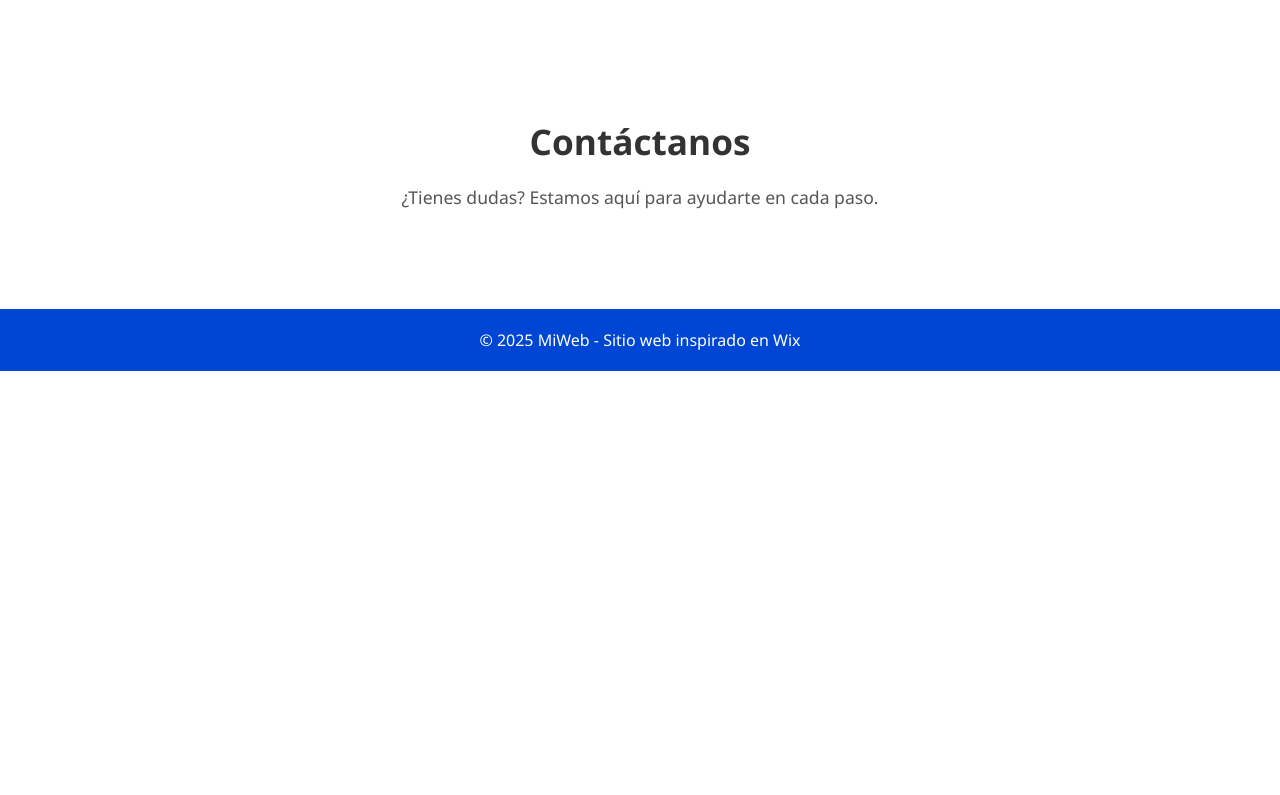
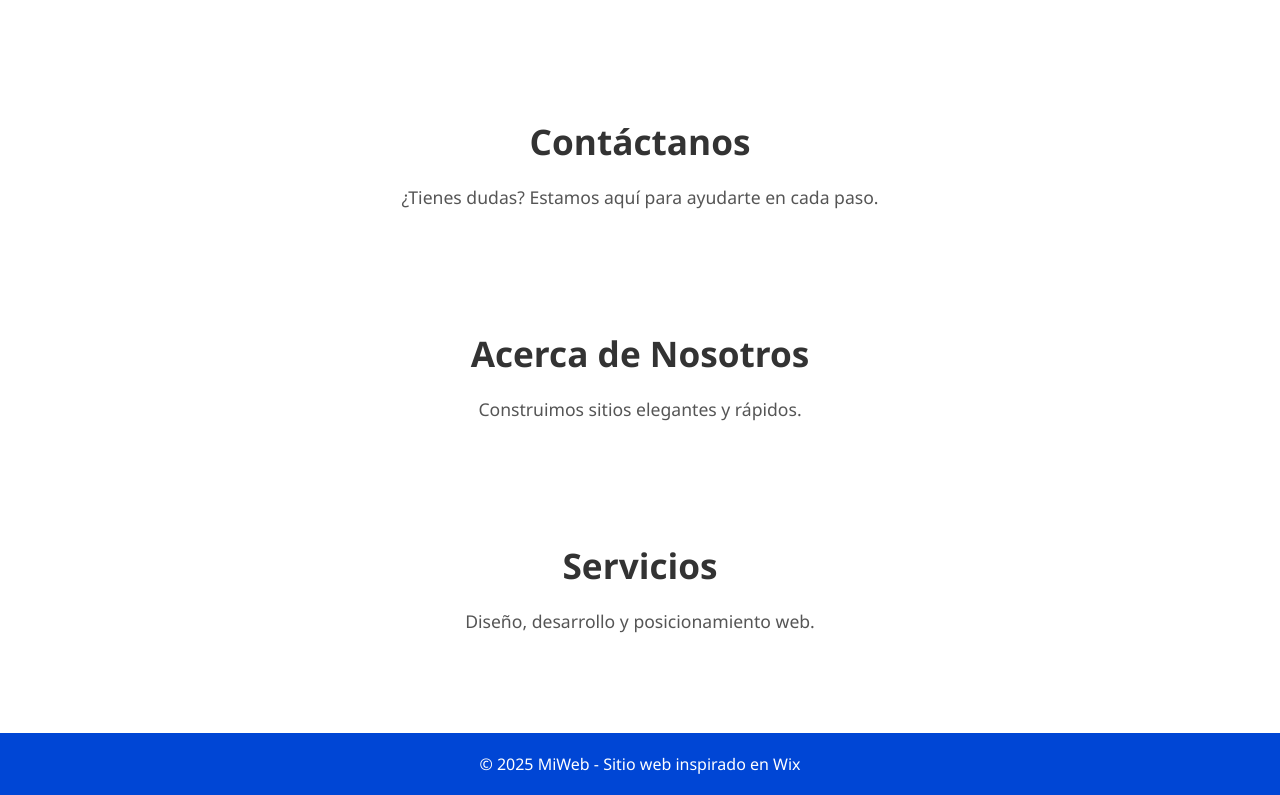
Before and after one commit to Sergio116-max/page-demo, a plain HTML site: page index.html in a window 1280 px wide. Shown: the part 1039-1834 px from the top of the page. Before the commit the page ends 1410 px from the top, so only its background shows below. Drawn offline with Linux system fonts and the light colour scheme.

Commit message:
Update index.html

```diff
--- a/index.html
+++ b/index.html
@@ -46,6 +46,16 @@
     <p>¿Tienes dudas? Estamos aquí para ayudarte en cada paso.</p>
   </section>
 
+  <section class="scroll-reveal">
+  <h2>Acerca de Nosotros</h2>
+  <p>Construimos sitios elegantes y rápidos.</p>
+  </section>
+
+  <section class="scroll-reveal">
+    <h2>Servicios</h2>
+    <p>Diseño, desarrollo y posicionamiento web.</p>
+  </section>
+
   <footer>
     &copy; 2025 MiWeb - Sitio web inspirado en Wix
   </footer>
```
